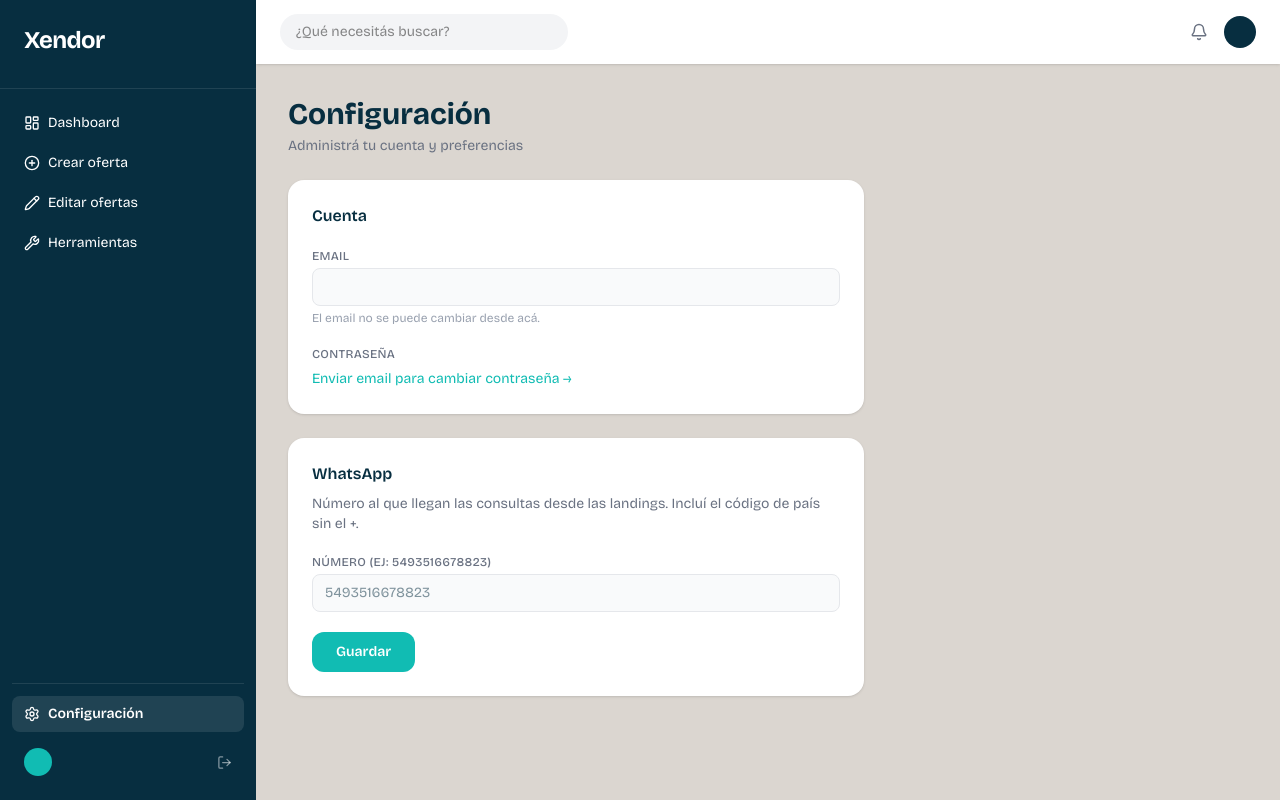
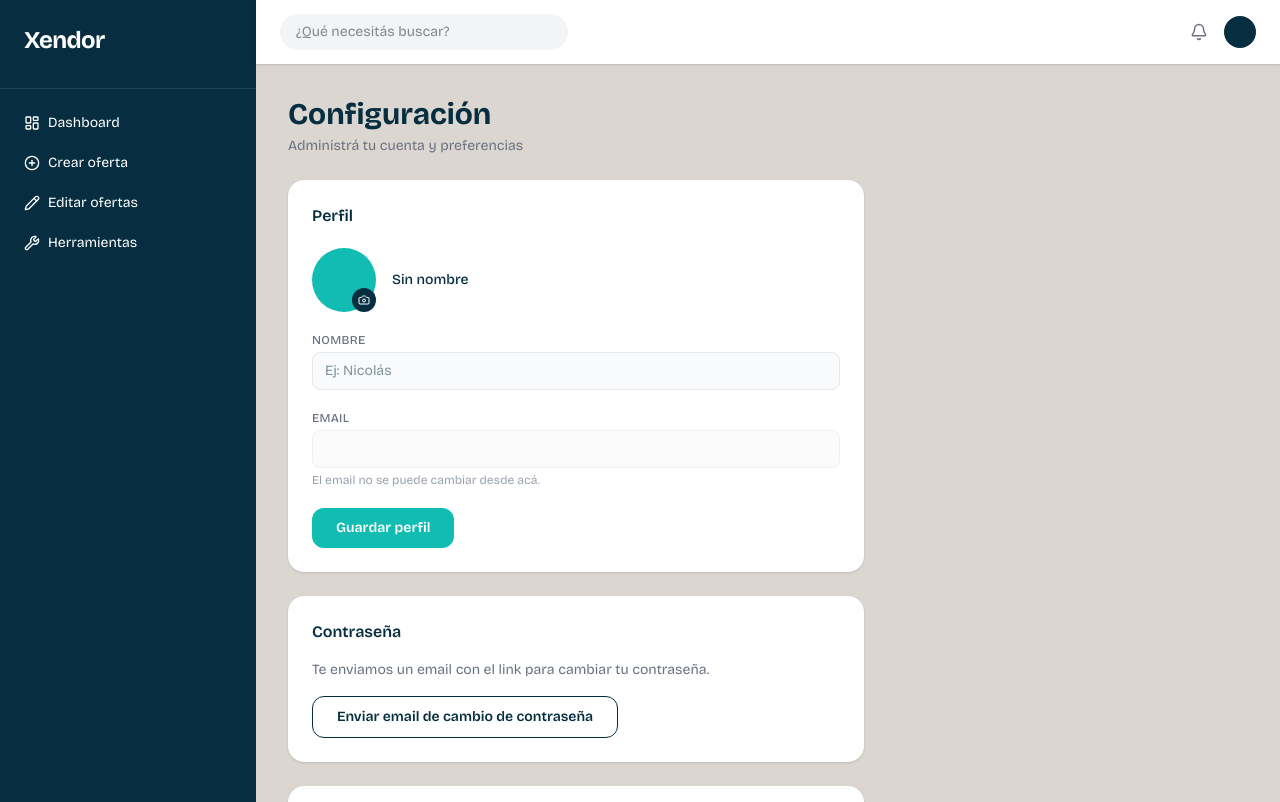
Before and after one commit to UXPUCHE/XendorTravel, a Next.js app: page /admin/configuracion in a window 1280 px wide. Shown: the top 802 px of the page. Built offline with nearby package versions, Linux system fonts and the light colour scheme; no server answers.

Commit message:
feat: configuración con nombre, avatar, contraseña y WhatsApp

```diff
--- a/app/admin/configuracion/page.tsx
+++ b/app/admin/configuracion/page.tsx
@@ -1,19 +1,27 @@
 'use client'
 
-import { useEffect, useState } from 'react'
+import { useEffect, useRef, useState } from 'react'
 import { supabase } from '@/lib/supabase'
+import { Camera } from 'lucide-react'
 
 export default function ConfiguracionPage() {
   const [email, setEmail] = useState('')
+  const [nombre, setNombre] = useState('')
   const [waNumber, setWaNumber] = useState('')
-  const [saving, setSaving] = useState(false)
+  const [avatarUrl, setAvatarUrl] = useState('')
+  const [avatarUploading, setAvatarUploading] = useState(false)
+  const [savingPerfil, setSavingPerfil] = useState(false)
+  const [savingWa, setSavingWa] = useState(false)
   const [toast, setToast] = useState<string | null>(null)
+  const fileRef = useRef<HTMLInputElement>(null)
 
   useEffect(() => {
     supabase.auth.getUser().then(({ data }) => {
+      const meta = data.user?.user_metadata || {}
       setEmail(data.user?.email || '')
-      const wa = data.user?.user_metadata?.wa_number || ''
-      setWaNumber(wa)
+      setNombre(meta.name || '')
+      setWaNumber(meta.wa_number || '')
+      setAvatarUrl(meta.avatar_url || '')
     })
   }, [])
 
@@ -22,14 +30,35 @@ export default function ConfiguracionPage() {
     setTimeout(() => setToast(null), 3000)
   }
 
+  const handleAvatarUpload = async (file: File) => {
+    setAvatarUploading(true)
+    const ext = file.name.split('.').pop()
+    const fileName = `avatars/${crypto.randomUUID()}.${ext}`
+    const { error: uploadError } = await supabase.storage.from('PCIMG').upload(fileName, file)
+    if (uploadError) { showToast('Error al subir imagen ❌'); setAvatarUploading(false); return }
+    const { data } = supabase.storage.from('PCIMG').getPublicUrl(fileName)
+    setAvatarUrl(data.publicUrl)
+    setAvatarUploading(false)
+  }
+
+  const handleSavePerfil = async () => {
+    setSavingPerfil(true)
+    const { error } = await supabase.auth.updateUser({
+      data: { name: nombre, avatar_url: avatarUrl }
+    })
+    setSavingPerfil(false)
+    if (error) showToast('Error al guardar ❌')
+    else showToast('Perfil actualizado ✓')
+  }
+
   const handleSaveWa = async () => {
-    setSaving(true)
+    setSavingWa(true)
     const { error } = await supabase.auth.updateUser({
       data: { wa_number: waNumber }
     })
-    setSaving(false)
+    setSavingWa(false)
     if (error) showToast('Error al guardar ❌')
-    else showToast('Guardado ✓')
+    else showToast('WhatsApp guardado ✓')
   }
 
   const handleChangePassword = async () => {
@@ -38,8 +67,11 @@ export default function ConfiguracionPage() {
     else showToast('Te enviamos un email para cambiar la contraseña ✉️')
   }
 
-  const inputCls = 'bg-gray-50 border border-gray-200 rounded-lg px-3 py-2 w-full focus:outline-none focus:ring-2 focus:ring-[#11BCB3] text-sm'
+  const inputCls = 'bg-gray-50 border border-gray-200 rounded-lg px-3 py-2 w-full focus:outline-none focus:ring-2 focus:ring-[#11BCB3] text-sm transition'
   const labelCls = 'text-xs uppercase tracking-wide text-gray-500 mb-1 block font-medium'
+  const saveBtnCls = 'bg-[#11BCB3] hover:bg-[#0ea5a0] text-white font-semibold py-2.5 px-6 rounded-xl text-sm transition disabled:opacity-50 w-fit'
+
+  const initial = nombre ? nombre.charAt(0).toUpperCase() : email.charAt(0).toUpperCase()
 
   return (
     <div className="flex flex-col gap-6 max-w-xl">
@@ -49,36 +81,89 @@ export default function ConfiguracionPage() {
         <p className="text-gray-500 text-sm mt-1">Administrá tu cuenta y preferencias</p>
       </div>
 
-      {/* CUENTA */}
+      {/* PERFIL */}
       <div className="bg-white rounded-2xl shadow-sm p-6 flex flex-col gap-5">
-        <h2 className="font-semibold text-[#072E40]">Cuenta</h2>
+        <h2 className="font-semibold text-[#072E40]">Perfil</h2>
 
+        {/* AVATAR */}
+        <div className="flex items-center gap-4">
+          <div className="relative shrink-0">
+            {avatarUrl ? (
+              <img src={avatarUrl} className="w-16 h-16 rounded-full object-cover" alt="Avatar" />
+            ) : (
+              <div className="w-16 h-16 rounded-full bg-[#11BCB3] flex items-center justify-center text-white text-2xl font-bold">
+                {initial}
+              </div>
+            )}
+            <button
+              onClick={() => fileRef.current?.click()}
+              className="absolute bottom-0 right-0 w-6 h-6 bg-[#072E40] rounded-full flex items-center justify-center text-white hover:bg-[#0b3d57] transition"
+            >
+              <Camera size={12} />
+            </button>
+            <input
+              ref={fileRef}
+              type="file"
+              accept="image/*"
+              className="hidden"
+              onChange={e => { const f = e.target.files?.[0]; if (f) handleAvatarUpload(f) }}
+            />
+          </div>
+          <div>
+            <p className="text-sm font-medium text-[#072E40]">{nombre || 'Sin nombre'}</p>
+            <p className="text-xs text-gray-400">{email}</p>
+            {avatarUploading && <p className="text-xs text-[#11BCB3] mt-1">Subiendo imagen...</p>}
+          </div>
+        </div>
+
+        {/* NOMBRE */}
+        <div>
+          <label className={labelCls}>Nombre</label>
+          <input
+            className={inputCls}
+            placeholder="Ej: Nicolás"
+            value={nombre}
+            onChange={e => setNombre(e.target.value)}
+          />
+        </div>
+
+        {/* EMAIL (readonly) */}
         <div>
           <label className={labelCls}>Email</label>
-          <input className={inputCls} value={email} disabled />
+          <input className={inputCls + ' opacity-60 cursor-not-allowed'} value={email} disabled />
           <p className="text-xs text-gray-400 mt-1">El email no se puede cambiar desde acá.</p>
         </div>
 
-        <div>
-          <label className={labelCls}>Contraseña</label>
-          <button
-            onClick={handleChangePassword}
-            className="text-sm text-[#11BCB3] hover:underline"
-          >
-            Enviar email para cambiar contraseña →
-          </button>
-        </div>
+        <button onClick={handleSavePerfil} disabled={savingPerfil} className={saveBtnCls}>
+          {savingPerfil ? 'Guardando...' : 'Guardar perfil'}
+        </button>
+      </div>
+
+      {/* CONTRASEÑA */}
+      <div className="bg-white rounded-2xl shadow-sm p-6 flex flex-col gap-4">
+        <h2 className="font-semibold text-[#072E40]">Contraseña</h2>
+        <p className="text-sm text-gray-500">
+          Te enviamos un email con el link para cambiar tu contraseña.
+        </p>
+        <button
+          onClick={handleChangePassword}
+          className="border border-[#072E40] text-[#072E40] hover:bg-[#072E40] hover:text-white font-semibold py-2.5 px-6 rounded-xl text-sm transition w-fit"
+        >
+          Enviar email de cambio de contraseña
+        </button>
       </div>
 
       {/* WHATSAPP */}
       <div className="bg-white rounded-2xl shadow-sm p-6 flex flex-col gap-5">
-        <h2 className="font-semibold text-[#072E40]">WhatsApp</h2>
-        <p className="text-sm text-gray-500 -mt-3">
-          Número al que llegan las consultas desde las landings. Incluí el código de país sin el +.
-        </p>
+        <div>
+          <h2 className="font-semibold text-[#072E40]">WhatsApp de consultas</h2>
+          <p className="text-sm text-gray-500 mt-1">
+            Número al que llegan las consultas desde las landings. Con código de país, sin el +.
+          </p>
+        </div>
 
         <div>
-          <label className={labelCls}>Número (ej: 5493516678823)</label>
+          <label className={labelCls}>Número</label>
           <input
             className={inputCls}
             placeholder="5493516678823"
@@ -87,18 +172,14 @@ export default function ConfiguracionPage() {
           />
         </div>
 
-        <button
-          onClick={handleSaveWa}
-          disabled={saving}
-          className="bg-[#11BCB3] hover:bg-[#0ea5a0] text-white font-semibold py-2.5 px-6 rounded-xl text-sm transition disabled:opacity-50 w-fit"
-        >
-          {saving ? 'Guardando...' : 'Guardar'}
+        <button onClick={handleSaveWa} disabled={savingWa} className={saveBtnCls}>
+          {savingWa ? 'Guardando...' : 'Guardar'}
         </button>
       </div>
 
       {/* TOAST */}
       {toast && (
-        <div className="fixed bottom-6 right-6 bg-[#072E40] text-white text-sm px-5 py-3 rounded-xl shadow-lg">
+        <div className="fixed bottom-6 right-6 bg-[#072E40] text-white text-sm px-5 py-3 rounded-xl shadow-lg z-50">
           {toast}
         </div>
       )}
--- a/app/admin/layout.tsx
+++ b/app/admin/layout.tsx
@@ -17,13 +17,16 @@ export default function AdminLayout({ children }: { children: React.ReactNode })
   const pathname = usePathname()
   const router = useRouter()
   const [userInitial, setUserInitial] = useState('?')
-  const [userEmail, setUserEmail] = useState('')
+  const [userName, setUserName] = useState('')
+  const [userAvatar, setUserAvatar] = useState('')
 
   useEffect(() => {
     supabase.auth.getUser().then(({ data }) => {
-      const email = data.user?.email || ''
-      setUserEmail(email)
-      setUserInitial(email.charAt(0).toUpperCase())
+      const meta = data.user?.user_metadata || {}
+      const name = meta.name || data.user?.email?.split('@')[0] || ''
+      setUserName(name)
+      setUserInitial(name.charAt(0).toUpperCase())
+      setUserAvatar(meta.avatar_url || '')
     })
   }, [])
 
@@ -71,10 +74,14 @@ export default function AdminLayout({ children }: { children: React.ReactNode })
           {/* User + logout */}
           <div className="mt-2 flex items-center justify-between px-3 py-2 rounded-lg hover:bg-white/10 transition">
             <div className="flex items-center gap-2 min-w-0">
+              {userAvatar ? (
+                <img src={userAvatar} className="w-7 h-7 rounded-full object-cover shrink-0" alt="Avatar" />
+              ) : (
                 <div className="w-7 h-7 rounded-full bg-[#11BCB3] flex items-center justify-center text-xs font-bold shrink-0">
                   {userInitial}
                 </div>
-              <span className="text-xs text-white/70 truncate">{userEmail}</span>
+              )}
+              <span className="text-xs text-white/70 truncate">{userName}</span>
             </div>
             <button onClick={handleLogout} title="Cerrar sesión" className="text-white/50 hover:text-white transition shrink-0 ml-2">
               <LogOut size={15} />
@@ -92,9 +99,13 @@ export default function AdminLayout({ children }: { children: React.ReactNode })
           />
           <div className="flex items-center gap-4">
             <button className="text-gray-500 hover:text-gray-700"><Bell size={18} /></button>
+            {userAvatar ? (
+              <img src={userAvatar} className="w-8 h-8 rounded-full object-cover" alt="Avatar" />
+            ) : (
               <div className="w-8 h-8 rounded-full bg-[#072E40] text-white flex items-center justify-center text-sm font-semibold">
                 {userInitial}
               </div>
+            )}
           </div>
         </header>
 
```
Lines whose indentation alone changed are shown as unchanged.
